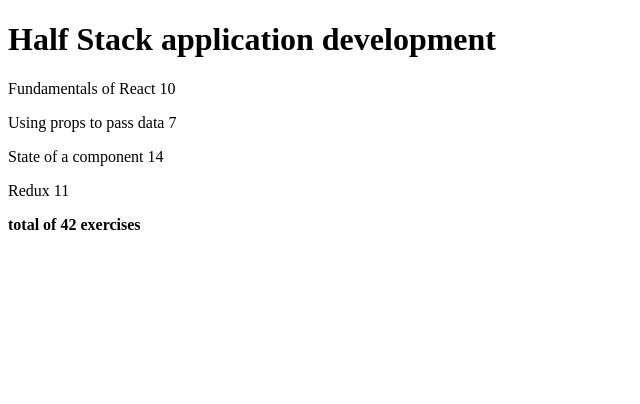
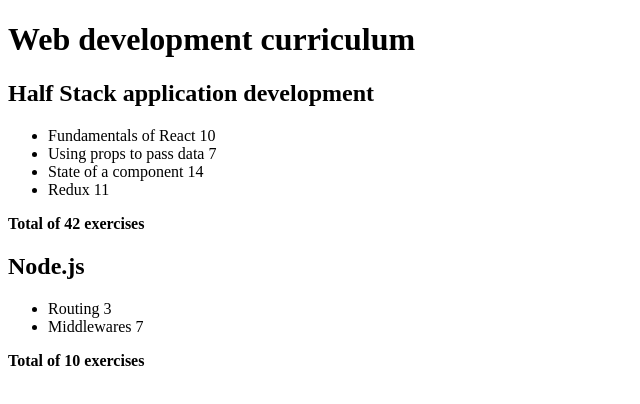
Before and after one commit to Jagucan/FullStackOpen, a React (Vite) app in the folder part2/courseinfo/: page / in a window 1280 px wide. Shown: the top 404 px of the page, without its empty margins (0-640 px from the left). Built offline with nearby package versions, Linux system fonts and the light colour scheme.

Commit message:
ejercicio 2.4 courseinfo

```diff
--- a/part2/courseinfo/src/App.jsx
+++ b/part2/courseinfo/src/App.jsx
@@ -1,26 +1,34 @@
 const Course = (props) => {
-	const { course } = props;
-	const total = course.parts.reduce((sum, part) => sum + part.exercises, 0);
+  const { courses } = props;
 
 	return (
 		<div>
-			<h1>{course.name}</h1>
+			{courses.map((course) => (
+				<div key={course.id}>
+					<h2>{course.name}</h2>
+					<ul>
 						{course.parts.map((part) => (
-				<p key={part.id}>
+							<li key={part.id}>
 								{part.name} {part.exercises}
-				</p>
+							</li>
 						))}
-			<p>
-				<strong>total of {total} exercises</strong>
-			</p>
+					</ul>
+					<strong>
+						Total of{" "}
+						{course.parts.reduce((sum, part) => sum + part.exercises, 0)}{" "}
+						exercises
+					</strong>
+				</div>
+			))}
 		</div>
 	);
 };
 
 const App = () => {
-	const course = {
+	const courses = [
+		{
+			name: "Half Stack application development",
 			id: 1,
-		name: "Half Stack application development",
 			parts: [
 				{
 					name: "Fundamentals of React",
@@ -43,9 +51,31 @@
 					id: 4,
 				},
 			],
-	};
+		},
+		{
+			name: "Node.js",
+			id: 2,
+			parts: [
+				{
+					name: "Routing",
+					exercises: 3,
+					id: 1,
+				},
+				{
+					name: "Middlewares",
+					exercises: 7,
+					id: 2,
+				},
+			],
+		},
+	];
 
-	return <Course course={course} />;
+	return (
+		<div>
+			<h1> Web development curriculum </h1>
+			<Course courses={courses} />
+		</div>
+	);
 };
 
 export default App;
```
Lines whose indentation alone changed are shown as unchanged.
